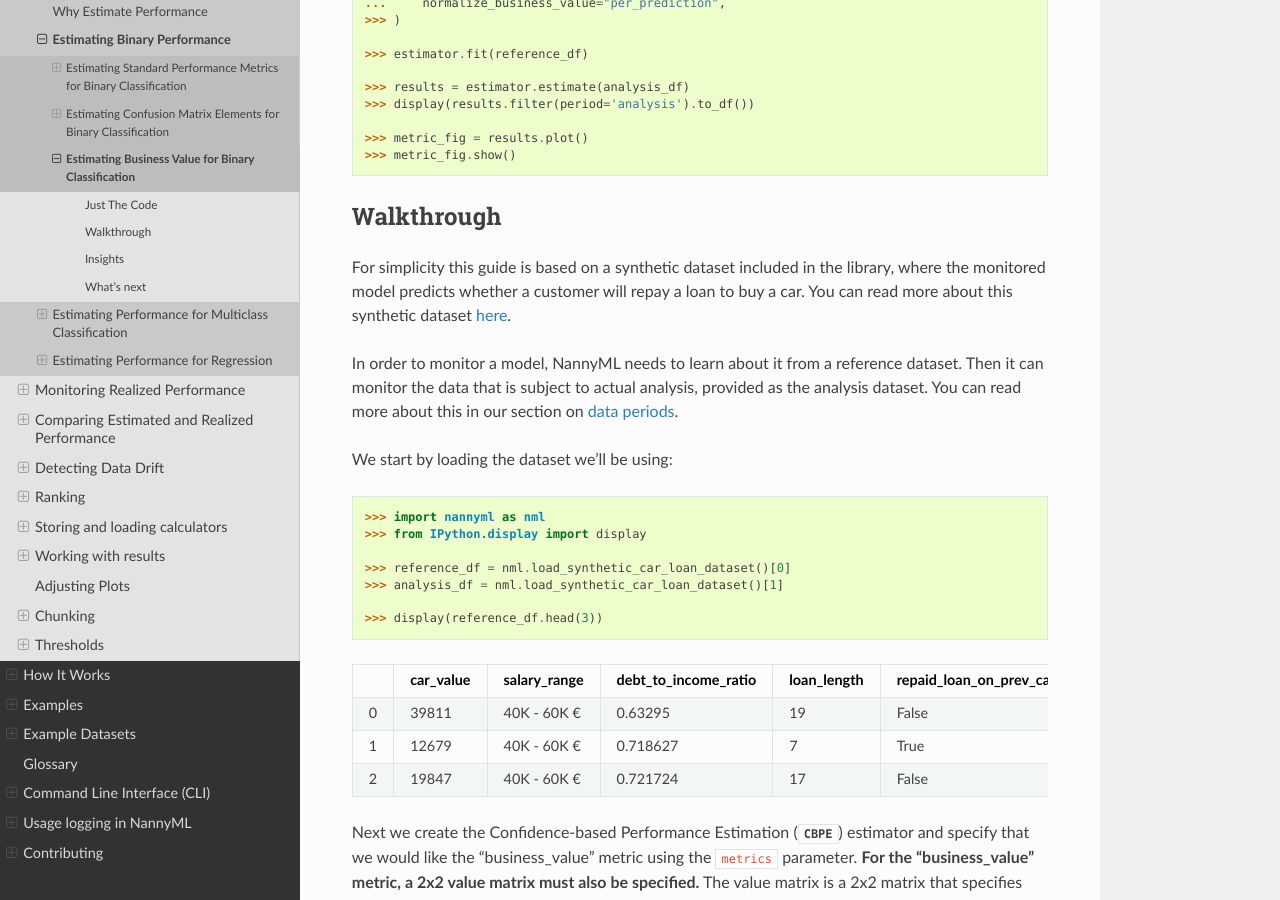
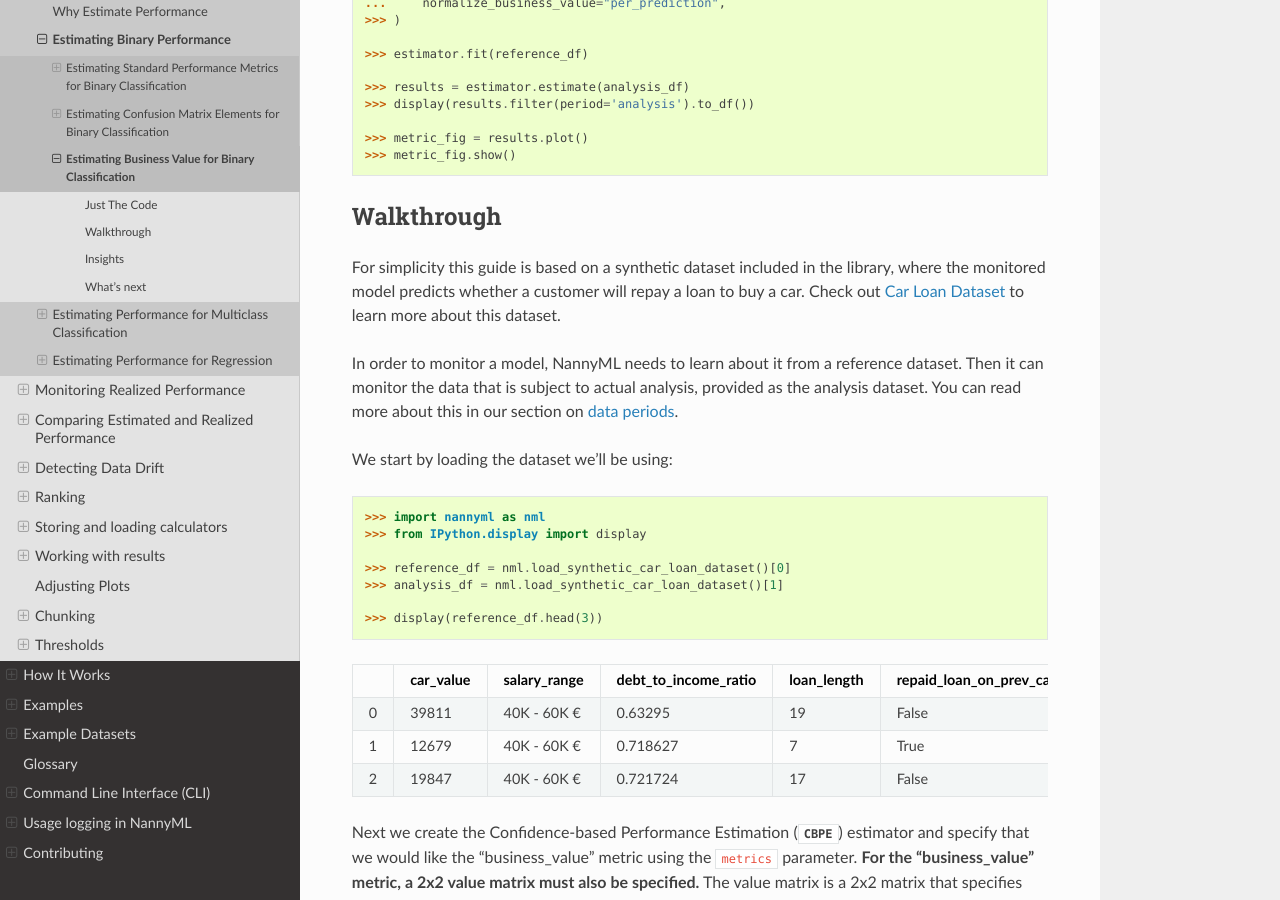
Before and after one commit to NannyML/nannyml, a Sphinx documentation site: the page built from docs/tutorials/performance_estimation/binary_performance_estimation/business_value_estimation.rst, in a window 1280 px wide and 900 px high, scrolled down 801 px. Built offline with Sphinx 7.4.7 and the Read the Docs theme 2.0.0, drawn with Linux system fonts in a browser that asks for light colours; pages that are not in the unit, such as notebooks, are missing from menus.

Commit message:
Add explicit reference instead of 'here' reference

```diff
--- a/docs/tutorials/performance_calculation/binary_performance_calculation/business_value_calculation.rst
+++ b/docs/tutorials/performance_calculation/binary_performance_calculation/business_value_calculation.rst
@@ -26,7 +26,7 @@ Walkthrough
 
 For simplicity this guide is based on a synthetic dataset included in the library, where the monitored model
 predicts whether a customer will repay a loan to buy a car.
-You can read more about this synthetic dataset :ref:`here<dataset-synthetic-binary-car-loan>`.
+Check out :ref:`Car Loan Dataset<dataset-synthetic-binary-car-loan>` to learn more about this dataset.
 
 In order to monitor a model, NannyML needs to learn about it from a reference dataset. Then it can monitor the data that is subject to actual analysis, provided as the analysis dataset.
 You can read more about this in our section on :ref:`data periods<data-drift-periods>`.
--- a/docs/tutorials/performance_calculation/binary_performance_calculation/confusion_matrix_calculation.rst
+++ b/docs/tutorials/performance_calculation/binary_performance_calculation/confusion_matrix_calculation.rst
@@ -27,7 +27,7 @@ Walkthrough
 
 For simplicity this guide is based on a synthetic dataset included in the library, where the monitored model
 predicts whether a customer will repay a loan to buy a car.
-You can read more about this synthetic dataset :ref:`here<dataset-synthetic-binary-car-loan>`.
+Check out :ref:`Car Loan Dataset<dataset-synthetic-binary-car-loan>` to learn more about this dataset.
 
 In order to monitor a model, NannyML needs to learn about it from a reference dataset. Then it can monitor the data that is subject to actual analysis, provided as the analysis dataset.
 You can read more about this in our section on :ref:`data periods<data-drift-periods>`.
--- a/docs/tutorials/performance_calculation/binary_performance_calculation/standard_metric_calculation.rst
+++ b/docs/tutorials/performance_calculation/binary_performance_calculation/standard_metric_calculation.rst
@@ -27,7 +27,7 @@ Walkthrough
 
 For simplicity this guide is based on a synthetic dataset included in the library, where the monitored model
 predicts whether a customer will repay a loan to buy a car.
-You can read more about this synthetic dataset :ref:`here<dataset-synthetic-binary-car-loan>`.
+Check out :ref:`Car Loan Dataset<dataset-synthetic-binary-car-loan>` to learn more about this dataset.
 
 In order to monitor a model, NannyML needs to learn about it from a reference dataset. Then it can monitor the data that is subject to actual analysis, provided as the analysis dataset.
 You can read more about this in our section on :ref:`data periods<data-drift-periods>`.
--- a/docs/tutorials/performance_estimation/binary_performance_estimation/business_value_estimation.rst
+++ b/docs/tutorials/performance_estimation/binary_performance_estimation/business_value_estimation.rst
@@ -27,7 +27,7 @@ Walkthrough
 
 For simplicity this guide is based on a synthetic dataset included in the library, where the monitored model
 predicts whether a customer will repay a loan to buy a car.
-You can read more about this synthetic dataset :ref:`here<dataset-synthetic-binary-car-loan>`.
+Check out :ref:`Car Loan Dataset<dataset-synthetic-binary-car-loan>` to learn more about this dataset.
 
 In order to monitor a model, NannyML needs to learn about it from a reference dataset. Then it can monitor the data that is subject to actual analysis, provided as the analysis dataset.
 You can read more about this in our section on :ref:`data periods<data-drift-periods>`.
--- a/docs/tutorials/performance_estimation/binary_performance_estimation/confusion_matrix_estimation.rst
+++ b/docs/tutorials/performance_estimation/binary_performance_estimation/confusion_matrix_estimation.rst
@@ -27,7 +27,7 @@ Walkthrough
 
 For simplicity this guide is based on a synthetic dataset included in the library, where the monitored model
 predicts whether a customer will repay a loan to buy a car.
-You can read more about this synthetic dataset :ref:`here<dataset-synthetic-binary-car-loan>`.
+Check out :ref:`Car Loan Dataset<dataset-synthetic-binary-car-loan>` to learn more about this dataset.
 
 In order to monitor a model, NannyML needs to learn about it from a reference dataset. Then it can monitor the data that is subject to actual analysis, provided as the analysis dataset.
 You can read more about this in our section on :ref:`data periods<data-drift-periods>`.
```
